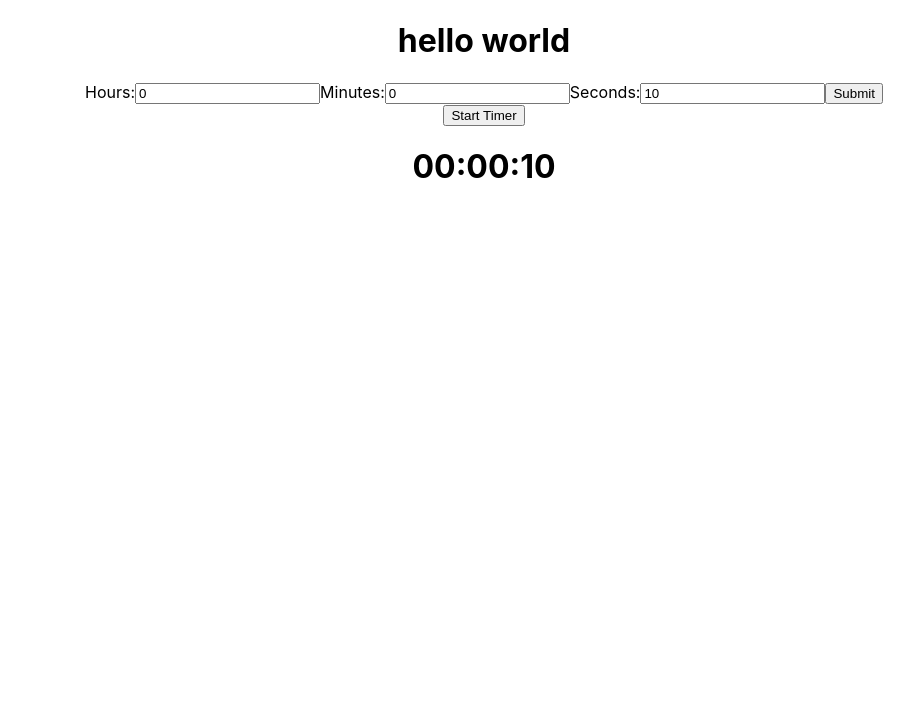
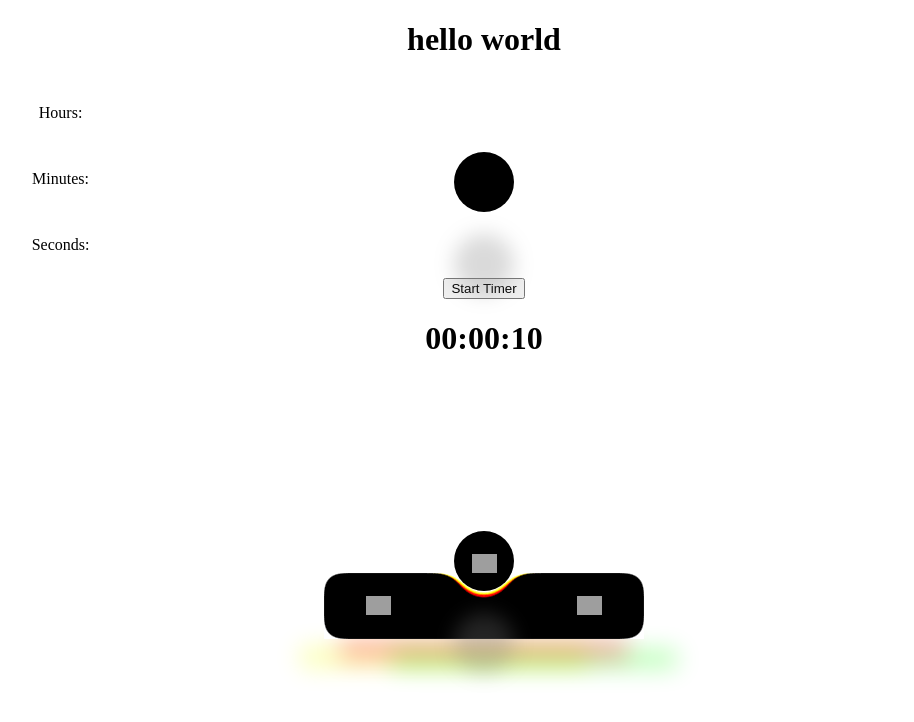
Before and after one commit to nhalsema/y4y, a React (Create React App) app: page / in a window 1280 px wide. Shown: the top 722 px of the page, without its empty margins (156-1070 px from the left). Built offline with nearby package versions, Linux system fonts and the light colour scheme; grey boxes are pictures that could not be loaded.

Commit message:
playing around with sass and navbars

```diff
--- a/src/App.css
+++ /dev/null
@@ -1,38 +0,0 @@
-.App {
-  text-align: center;
-}
-
-.App-logo {
-  height: 40vmin;
-  pointer-events: none;
-}
-
-@media (prefers-reduced-motion: no-preference) {
-  .App-logo {
-    animation: App-logo-spin infinite 20s linear;
-  }
-}
-
-.App-header {
-  background-color: #282c34;
-  min-height: 100vh;
-  display: flex;
-  flex-direction: column;
-  align-items: center;
-  justify-content: center;
-  font-size: calc(10px + 2vmin);
-  color: white;
-}
-
-.App-link {
-  color: #61dafb;
-}
-
-@keyframes App-logo-spin {
-  from {
-    transform: rotate(0deg);
-  }
-  to {
-    transform: rotate(360deg);
-  }
-}
--- a/src/App.js
+++ b/src/App.js
@@ -1,6 +1,6 @@
-import './App.css';
-import Timer from './components/timer';
-import './components/timer.sass'
+import './App.sass';
+import Timer from './components/Timer';
+import NavBar from './components/NavBar';
 
 function App() {
   return (
@@ -11,6 +11,7 @@ function App() {
           initSeconds={30}
       />
 
+      <NavBar />
     </div>
 
   );
--- /dev/null
+++ b/src/App.sass
@@ -0,0 +1,2 @@
+.App
+  text-align: center
--- /dev/null
+++ b/src/components/NavBar.jsx
@@ -0,0 +1,24 @@
+import React, { useState, useEffect } from "react";
+// import { NavLink } from "react-router-dom";
+import './NavBar.scss'
+
+function NavBar() {
+    return (
+        <div class="phone">
+            <input type="radio" name="s" id="s1" />
+            <input type="radio" name="s" id="s2" checked="checked" />
+            <input type="radio" name="s" id="s3" />
+            <label for="s1"><img src="http://co0kie.github.io/codepen/mobile-nav/facebook.svg" alt="" /></label>
+            <label for="s2"><img src="http://co0kie.github.io/codepen/mobile-nav/twitter.svg" alt="" /></label>
+            <label for="s3"><img src="http://co0kie.github.io/codepen/mobile-nav/instagram.svg" alt="" /></label>
+            <div class="circle"></div>
+            <div class="phone_content">
+                <div class="phone_bottom">
+                    <span class="indicator"></span>
+                </div>
+            </div>
+        </div>
+    )
+};
+
+export default NavBar;
--- /dev/null
+++ b/src/components/NavBar.scss
@@ -0,0 +1,125 @@
+.phone{
+    width: 320px;
+    height: 260px;
+    margin: auto;
+    display: flex;
+    align-items: flex-end;
+    position: relative;
+    justify-content: center;
+    &::before{
+        content: '';
+        position: absolute;
+        width: 84%;
+        height: 0px;
+        bottom: -10px;
+        box-shadow: 0 0 25px 9px rgba(255, 0, 0, 0.33), 50px 10px 25px 8px rgba(18, 255, 0, 0.33), -40px 8px 25px 9px rgba(242, 255, 0, 0.33);
+        left: 0;
+        right: 0;
+        margin: auto;
+    }
+    &::after{
+        content: '';
+    }
+    &_content{
+        filter: contrast(20);
+        width: 100%;
+        background-color: white;
+        overflow: hidden;
+        position: absolute;
+    }
+    &_bottom{
+        width: 100%;
+        height: 66px;
+        background: black;
+        display: flex;
+        justify-content: center;
+        filter: blur(10px);
+    }
+}
+input{
+    display: none;
+}
+label{
+    cursor: pointer;
+    display: flex;
+    width: 33%;
+    height: 66px;
+    position: relative;
+    z-index: 2;
+    align-items: center;
+    justify-content: center;
+    > img{
+        width: 25px;
+        top: 0;
+        bottom: 0;
+        margin: auto;
+        position: absolute;
+        z-index: 3;
+        transition: 200ms 100ms cubic-bezier(.14,-0.08,.74,1.4);
+    }
+    &::before{
+        content: '';
+        position: absolute;
+    }
+}
+.circle{
+    width: 60px;
+    height: 60px;
+    background: black;
+    position: absolute;
+    top: 152px;
+    z-index: 1;
+    border-radius: 50%;
+    left: 0;
+    right: 0;
+    margin: auto;
+    transition: 200ms cubic-bezier(.14,-0.08,.74,1.4);
+    box-shadow: 0px 82px 20px 0px rgba(128, 128, 128, 0.29);
+}
+.indicator{
+    width: 70px;
+    height: 70px;
+    background-image: linear-gradient(0deg, rgb(247, 176, 176), rgba(183, 255, 154, 0)), linear-gradient(0deg, rgba(158, 255, 151, 0.75), rgba(183, 255, 154, 0)), linear-gradient(0deg, rgb(180, 255, 251), rgba(183, 255, 154, 0));
+    background-size: cover;
+    background-position: 0 10px;
+    border-radius: 50%;
+    position: absolute;
+    left: 0;
+    top: -42px;
+    right: 0;
+    margin: auto;
+    transition: 200ms cubic-bezier(.14,-0.08,.74,1.4);
+}
+#s1{
+    &:checked{
+        ~ [for="s1"] > img{
+            top: -85px;
+        }
+        ~ .circle,
+        ~ div div .indicator{
+            left: -66%;
+        }
+    }
+}
+#s2{
+    &:checked{
+        ~ [for="s2"] > img{
+            top: -85px;
+        }
+        ~ .circle,
+        ~ div div .indicator{
+            left: 0;
+        }
+    }
+}
+#s3{
+    &:checked{
+        ~ [for="s3"] > img{
+            top: -85px;
+        }
+        ~ .circle,
+        ~ div div .indicator{
+            left: 66%;
+        }
+    }
+}
--- a/src/index.css
+++ /dev/null
@@ -1,13 +0,0 @@
-body {
-  margin: 0;
-  font-family: -apple-system, BlinkMacSystemFont, 'Segoe UI', 'Roboto', 'Oxygen',
-    'Ubuntu', 'Cantarell', 'Fira Sans', 'Droid Sans', 'Helvetica Neue',
-    sans-serif;
-  -webkit-font-smoothing: antialiased;
-  -moz-osx-font-smoothing: grayscale;
-}
-
-code {
-  font-family: source-code-pro, Menlo, Monaco, Consolas, 'Courier New',
-    monospace;
-}
--- a/src/index.js
+++ b/src/index.js
@@ -1,8 +1,7 @@
 import React from 'react';
 import ReactDOM from 'react-dom/client';
-import './index.css';
+import './index.sass';
 import App from './App';
-import reportWebVitals from './reportWebVitals';
 
 const root = ReactDOM.createRoot(document.getElementById('root'));
 root.render(
@@ -10,8 +9,3 @@ root.render(
     <App />
   </React.StrictMode>
 );
-
-// If you want to start measuring performance in your app, pass a function
-// to log results (for example: reportWebVitals(console.log))
-// or send to an analytics endpoint. Learn more: https://bit.ly/CRA-vitals
-reportWebVitals();
--- /dev/null
+++ b/src/index.sass
@@ -0,0 +1 @@
+//basic fonts - globals
```
Also changed, not shown: src/components/timer.sass (deleted), src/components/timertmp.jsx (deleted).
